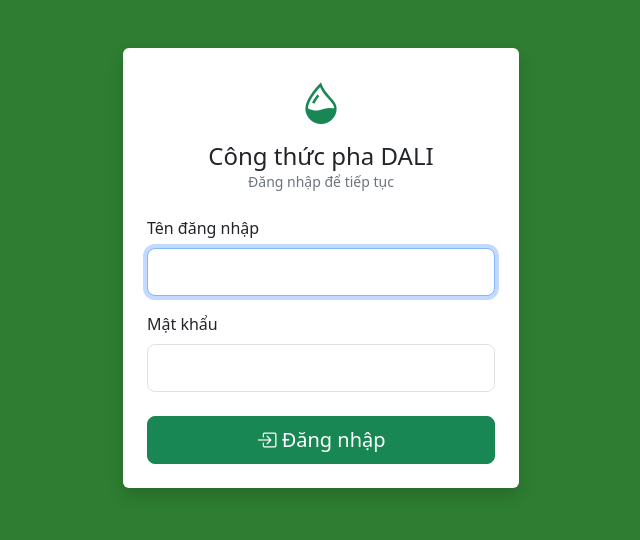
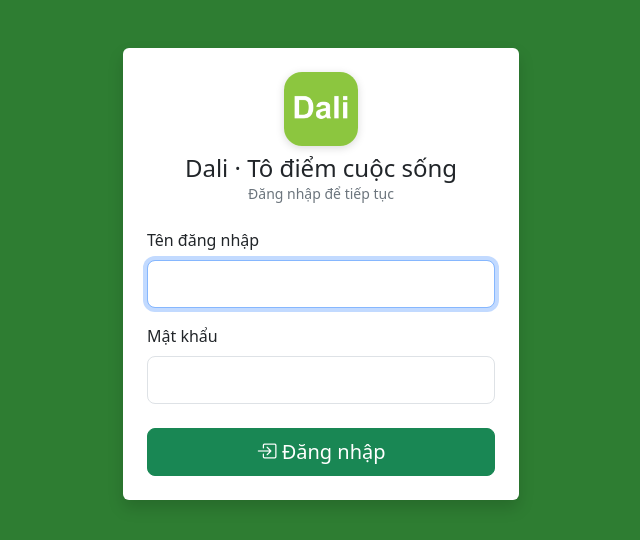
Before and after one commit to tranhsohoadali-png/dali_pha_web, a Django app: page /login?next=/dali-colors in a window 1280 px wide. Shown: the top 540 px of the page, without its empty margins (319-959 px from the left). Run offline with Django 4.2, Linux system fonts and the light colour scheme.

Commit message:
Thuong hieu Dali: icon app (nen xanh Dali #8CC63F + chu Dali) thay cho icon cu - dung cho ca app NV (icon-192/512) va QL (icon-ql-*); manifest da tro san nen tu doi. Logo tren trang dang nhap + header man hinh chinh
Co-Authored-By: Claude Opus 4.8 <noreply@anthropic.com>

```diff
--- a/templates/home.html
+++ b/templates/home.html
@@ -29,9 +29,9 @@
 </head>
 <body>
 <div class="topbar d-flex align-items-center gap-2">
-  <i class="bi bi-droplet-half fs-3"></i>
+  <img src="/media/icon-192.png" alt="Dali" style="width:38px;height:38px;border-radius:9px;background:#fff">
   <div class="flex-grow-1">
-    <div class="fw-bold" style="font-size:1.25rem;line-height:1">DALI</div>
+    <div class="fw-bold" style="font-size:1.25rem;line-height:1">Dali</div>
     <div class="small" style="opacity:.85">Xin chào, {{ user.username }}{% if user.is_staff %} · Quản lý{% endif %}</div>
   </div>
   <button id="installBtn" class="btn btn-sm btn-light" style="display:none"><i class="bi bi-download"></i> Cài app</button>
--- a/templates/login.html
+++ b/templates/login.html
@@ -14,8 +14,8 @@
   <div class="card shadow mt-5 border-0">
     <div class="card-body p-4">
       <div class="text-center mb-4">
-        <i class="bi bi-droplet-half text-success" style="font-size:2.6rem"></i>
-        <h4 class="mt-2 mb-0">Công thức pha DALI</h4>
+        <img src="/media/icon-512.png" alt="Dali" style="width:74px;height:74px;border-radius:18px;box-shadow:0 2px 8px rgba(0,0,0,.15)">
+        <h4 class="mt-2 mb-0">Dali · Tô điểm cuộc sống</h4>
         <div class="text-secondary small">Đăng nhập để tiếp tục</div>
       </div>
       {% if messages %}{% for m in messages %}<div class="alert alert-danger py-2">{{ m }}</div>{% endfor %}{% endif %}
```
Also changed, not shown: media/icon-192.png, media/icon-512.png, media/icon-ql-192.png, media/icon-ql-512.png.
